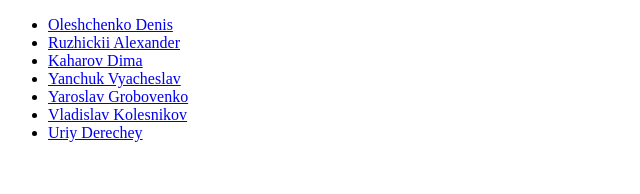
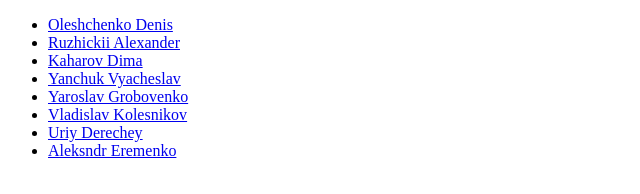
Before and after one commit to sergeytkachenko/git-demo, a plain HTML site: page index.html in a window 1280 px wide. Shown: the whole page, without its empty margins (0-640 px from the left). Drawn offline with Linux system fonts and the light colour scheme.

Commit message:
Update index.html

```diff
--- a/index.html
+++ b/index.html
@@ -14,6 +14,7 @@
 		<li><a href="https://github.com/mersua/js-learning/blob/master/README.md">Yaroslav Grobovenko</a></li>
 		<li><a href="https://github.com/lazigeni/homework/blob/master/README.md">Vladislav Kolesnikov</a></li>
 		<li><a href="https://github.com/derechey/poTim/blob/master/README.md">Uriy Derechey</a></li>
+		<li><a href="https://github.com/oleksandr-new/happy-future/tree/master/number-1">Aleksndr Eremenko</a></li>
 	</ul>
 </body>
 </html>
```
